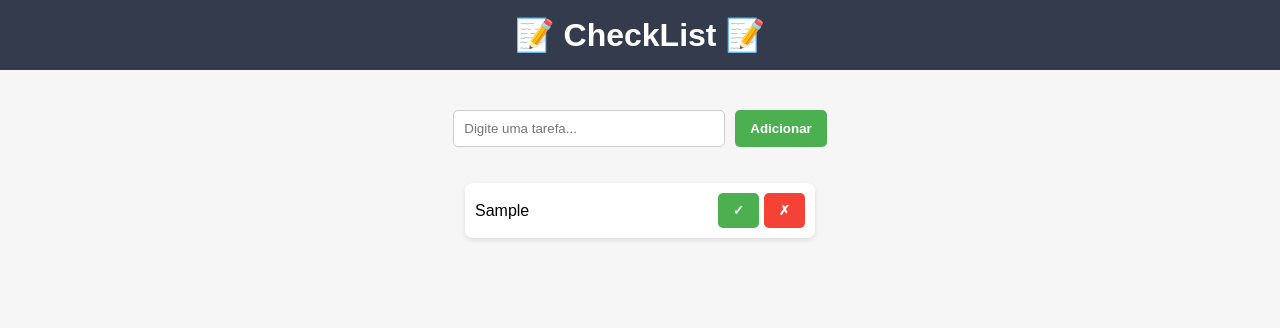
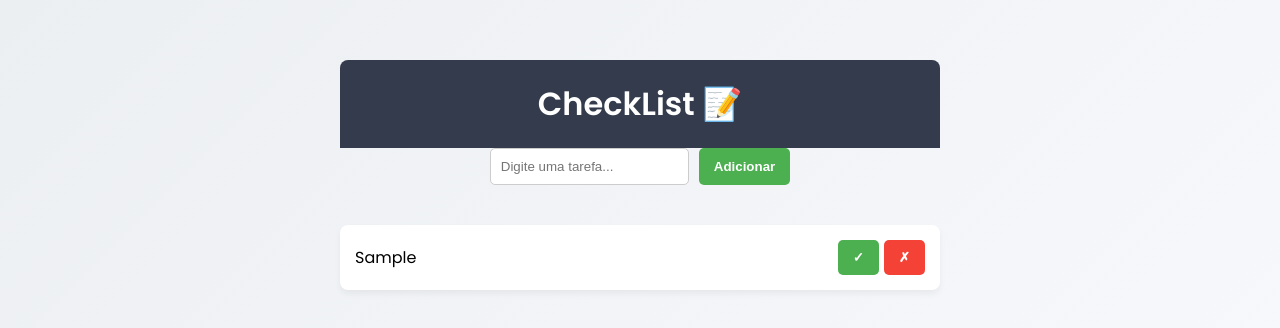
Before and after one commit to r1ckz1n/checklist-js, a plain HTML site: page checklist/index.html in a window 1280 px wide. Both pictures are taken after typing "Sample" into the empty fields and a click on the button "Adicionar". Drawn offline with Linux system fonts and the light colour scheme.

Commit message:
Atualiza estilos e estrutura HTML

```diff
--- a/checklist/index.html
+++ b/checklist/index.html
@@ -7,11 +7,11 @@
   <link rel="stylesheet" href="style.css">
 </head>
 <body>
-  <header>
-    <h1>📝 CheckList 📝</h1>
-  </header>
+  <main>
+    <header>
+      <h1>CheckList <span aria-hidden="true">📝</span></h1>
+    </header>
 
-  <main>
     <div class="input-container">
       <input type="text" id="taskInput" placeholder="Digite uma tarefa...">
       <button id="addBtn">Adicionar</button>
@@ -20,6 +20,6 @@
     <ul id="taskList"></ul>
   </main>
 
-  <script src="script.js"></script>
+  <script src="script.js" defer></script>
 </body>
 </html>
--- a/checklist/style.css
+++ b/checklist/style.css
@@ -1,15 +1,22 @@
+@import url('https://fonts.googleapis.com/css2?family=Poppins:wght@400;500;600&display=swap');
+
+:root {
+  --primary-color: #333b4c;
+  --accent-color: #4caf50;
+  --accent-hover: #45a049;
+  --danger-color: #f44336;
+  --danger-hover: #d32f2f;
+  --bg-color: #f7f8fc;
+  --surface-color: #ffffff;
+  --text-color: #333;
+  --text-secondary: #888;
+}
+
 body {
-  font-family: Arial, sans-serif;
-  background-color: #f6f6f6;
+  font-family: 'Poppins', sans-serif;
+  background: linear-gradient(135deg, #eceff1, #f7f8fc);
   margin: 0;
   padding: 0;
-}
-
-header {
-  background-color: #333b4c;
-  color: white;
-  text-align: center;
-  padding: 1rem;
 }
 
 h1 {
@@ -17,10 +24,22 @@ h1 {
 }
 
 main {
+  max-width: 600px;
+  margin: 40px auto;
+  padding: 20px;
   display: flex;
   flex-direction: column;
   align-items: center;
-  margin-top: 40px;
+}
+
+header {
+  background-color: var(--primary-color);
+  color: white;
+  padding: 20px;
+  width: 100%;
+  box-sizing: border-box;
+  border-radius: 8px 8px 0 0;
+  text-align: center;
 }
 
 .input-container {
@@ -33,7 +52,15 @@ input {
   padding: 10px;
   border: 1px solid #ccc;
   border-radius: 5px;
-  width: 250px;
+  width: 100%;
+  box-sizing: border-box;
+  transition: border-color 0.3s, box-shadow 0.3s;
+}
+
+input:focus {
+  outline: none;
+  border-color: var(--accent-color);
+  box-shadow: 0 0 5px rgba(76, 175, 80, 0.5);
 }
 
 button {
@@ -43,21 +70,23 @@ button {
   color: white;
   cursor: pointer;
   font-weight: bold;
+  transition: background-color 0.3s ease;
 }
 
 
 #addBtn {
-  background-color: #4caf50;
+  background-color: var(--accent-color);
 }
 
 #addBtn:hover {
-  background-color: #45a049;
+  background-color: var(--accent-hover);
 }
 
 ul {
   list-style-type: none;
   padding: 0;
-  width: 350px;
+  width: 100%;
+  margin-top: 20px;
 }
 
 
@@ -65,35 +94,40 @@ li {
   display: flex;
   align-items: center;
   justify-content: space-between;
-  background-color: white;
-  padding: 10px;
+  background-color: var(--surface-color);
+  padding: 15px;
   margin-bottom: 10px;
   border-radius: 8px;
-  box-shadow: 0 2px 5px rgba(0, 0, 0, 0.1);
+  box-shadow: 0 4px 6px rgba(0, 0, 0, 0.05);
+  transition: transform 0.2s ease, box-shadow 0.2s ease;
+}
+
+li:hover {
+  transform: translateY(-2px);
+  box-shadow: 0 6px 10px rgba(0, 0, 0, 0.08);
 }
 
 .buttons {
   display: flex;
   gap: 5px;
 }
-
 .done-btn {
-  background-color: #4caf50;
+  background-color: var(--accent-color);
 }
 
 .done-btn:hover {
-  background-color: #3d8b41;
+  background-color: var(--accent-hover);
 }
 
 .delete-btn {
-  background-color: #f44336;
+  background-color: var(--danger-color);
 }
 
 .delete-btn:hover {
-  background-color: #d32f2f;
+  background-color: var(--danger-hover);
 }
 
 .completed {
   text-decoration: line-through;
-  color: #888;
+  color: var(--text-secondary);
 }
```
